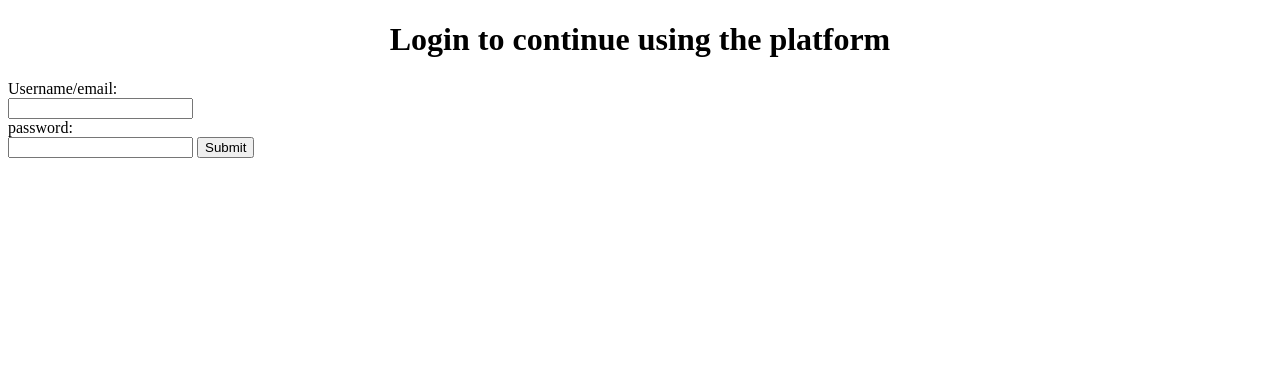
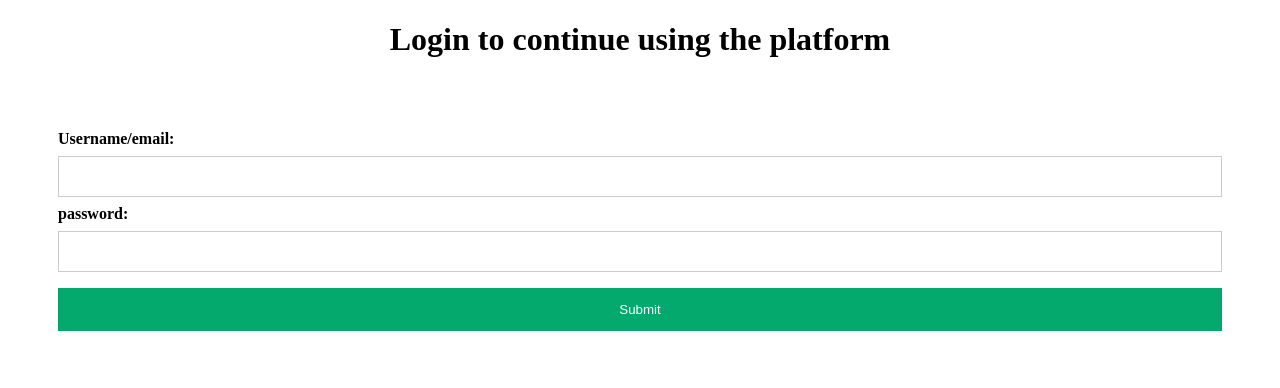
Before and after one commit to Ahnaf146/AirLine-Reservation-System, a Flask app: page /login in a window 1280 px wide. Shown: the top 388 px of the page. Run offline with Flask 2, Linux system fonts and the light colour scheme.

Commit message:
login and signup page

```diff
--- a/app.py
+++ b/app.py
@@ -31,6 +31,10 @@ def login():
 @app.route('/register')
 def register():
 	return render_template('Register.html')
+
+@app.route('/profile')
+def profile():
+	return render_template("MyProfile.html")
 
 '''
 #Authenticates the login
--- /dev/null
+++ b/static/css/login.css
@@ -0,0 +1,25 @@
+button {
+    background-color: #04AA6D;
+    color: white;
+    padding: 14px 20px;
+    margin: 8px 0;
+    border: none;
+    cursor: pointer;
+    width: 100%;
+  }
+
+button:hover {
+    opacity: 0.8;
+  }
+
+.container {
+    padding: 50px;
+  }
+input[type=text], input[type=password] {
+    width: 100%;
+    padding: 12px 20px;
+    margin: 8px 0;
+    display: inline-block;
+    border: 1px solid #ccc;
+    box-sizing: border-box;
+  }
--- a/templates/Login.html
+++ b/templates/Login.html
@@ -1,17 +1,19 @@
 <!DOCTYPE html>
 <html lang="en">
 <head>
-    <title>Document</title>
+    <link rel= "stylesheet" href = "{{ url_for('static', filename='css/login.css')}}">
 </head>
 <body>
     <h1 style= "text-align: center"> Login to continue using the platform</h1>
 
     <form>
-        <label for="username"> Username/email: </label> <br>
-        <input type="text" id= "fname" name="fname"><br>
-        <label for="password">password:</label> <br>
-        <input type="text" id="lname" name="lname">
-        <button type="submit" form=="form" value="Submit">Submit</button>
+        <div class = "container">
+            <strong> <label for="username"> Username/email: </label> <br> </strong>
+            <input type="text" id= "fname" name="fname"><br>
+            <strong> <label for="password">password:</label> <br> </strong>
+            <input type="text" id="lname" name="lname">
+            <button type="submit" form=="form" value="Submit">Submit</button>
+        </div>
 
     </form>
 
```
Also changed, not shown: static/css/profile.css (added, +37 -0 lines), templates/MyProfile.html (+20 -0 lines), templates/Register.html (+13 -11 lines), templates/Statistics.html (+16 -0 lines).
